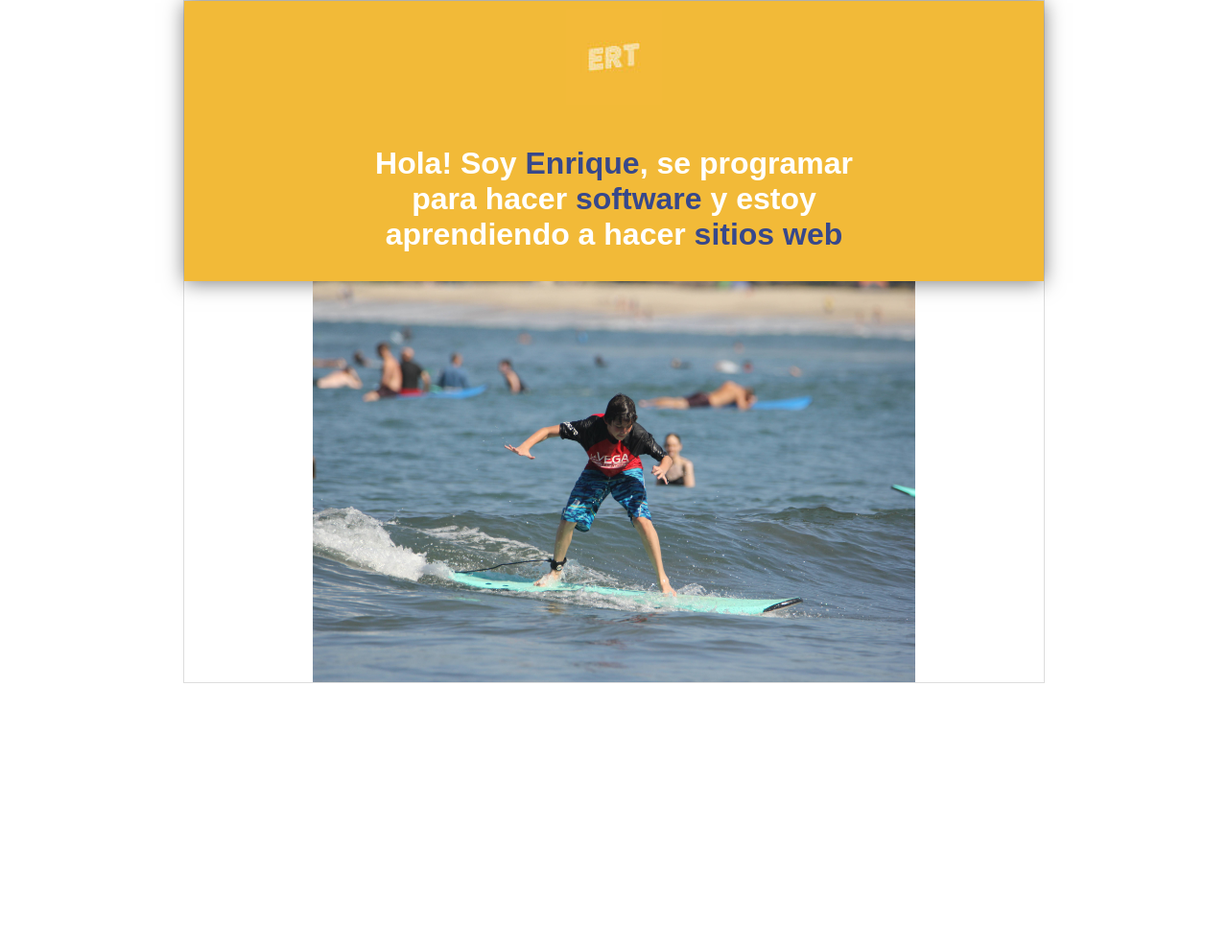
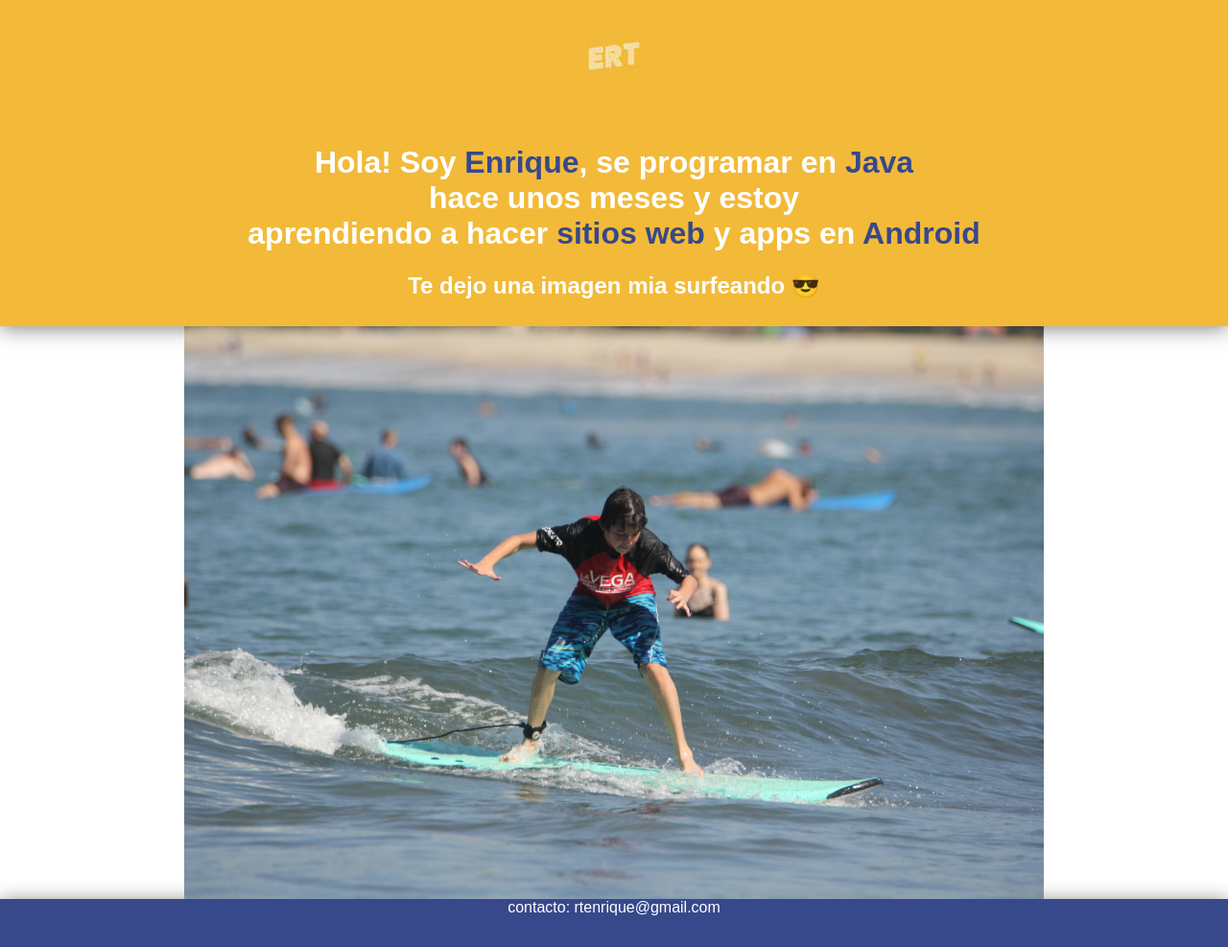
Before and after one commit to enriquerabelltalamantes/portafolio, a plain HTML site: page index.html in a window 1280 px wide. Shown: the whole page at 96% size. Before the commit the page ends 800 px from the top, so only its background shows below. Drawn offline with Linux system fonts and the light colour scheme.

Commit message:
Sitio web actualizado a ser un poco mas profesional

```diff
--- a/css/estilos.css
+++ b/css/estilos.css
@@ -10,7 +10,7 @@ body
 {
     width: 70%;
     vertical-align: middle;
-    }
+}
 #cabecera
 {
         background: #f2ba38;
@@ -40,3 +40,14 @@ strong
     border: 1px solid #DDD;
     margin: 0 auto;
 }
+footer{
+	height:50px ;
+	width: 100% ;ç
+	padding: 0 ;
+	background: #37488b ;
+	box-shadow: 0px 2px 20px 0px rgba(0,0,0,0.5);
+	color: white;
+	vertical-align: center;
+	text-align: center;
+
+}
--- a/index.html
+++ b/index.html
@@ -2,13 +2,12 @@
 <html lang="es">
     <head>
         <meta charset="UTF-8">
+        <link rel="stylesheet" href="css/estilos.css" />
+        <link rel="icon" href="images/logo.jpg">
         <title>Enrique</title>
-        <link rel="icon" href="images/logo.jpg">
-        <link rel="stylesheet" href="css/estilos.css" />
-
     </head>
     <body>
-        <div id="container">
+
             <header id="cabecera">
                 <div>
                         <img id="logo" src="images/logo_o.jpg" alt="Color #f2ba38">
@@ -16,13 +15,14 @@
                 </div>
                 <span id="tagline">
                     <h1>
-                        Hola! Soy <strong>Enrique</strong>, se programar<br/> para hacer <strong>software</strong> y estoy <br/>aprendiendo a hacer <strong>sitios web</strong>
+                        Hola! Soy <strong>Enrique</strong>, se programar en <strong>Java </strong><br/> hace unos meses y estoy <br/>aprendiendo a hacer <strong>sitios web</strong> y apps en <strong>Android</strong>
                     </h1>
                 </span>
+                <h2>Te dejo una imagen mia surfeando &#128526;</h2>
                 <!--<nav>
                     <ul>
                         <li>
-                            <a href="">Portafolio </a>
+                            <a href="proyects/Proyecto_cajero.jar">Portafolio </a>
                         </li>
                         <li>
                             <a href="">Experiencia </a>
@@ -36,7 +36,7 @@
                 <section>
                     <img id="imagen" src="images/estilo.jpg" >
                 </section>
-        </div>
+
         <!--<section>
             <h2>Proyectos destacados</h2>
             <article>
@@ -44,9 +44,9 @@
                 <h5>Hecho con java</h5>
                 <p><small>Hecho el 06/20</small></p>
                 <p>Fue hecho a modo de practica en mi ordenador</p>
-            </article>
-        <footer>footer</footer>
-        -->
+            </article> -->
+        <footer>contacto: rtenrique@gmail.com</footer>
+
 
     </body>
 </html>
```
Also changed, not shown: 1 other file.
